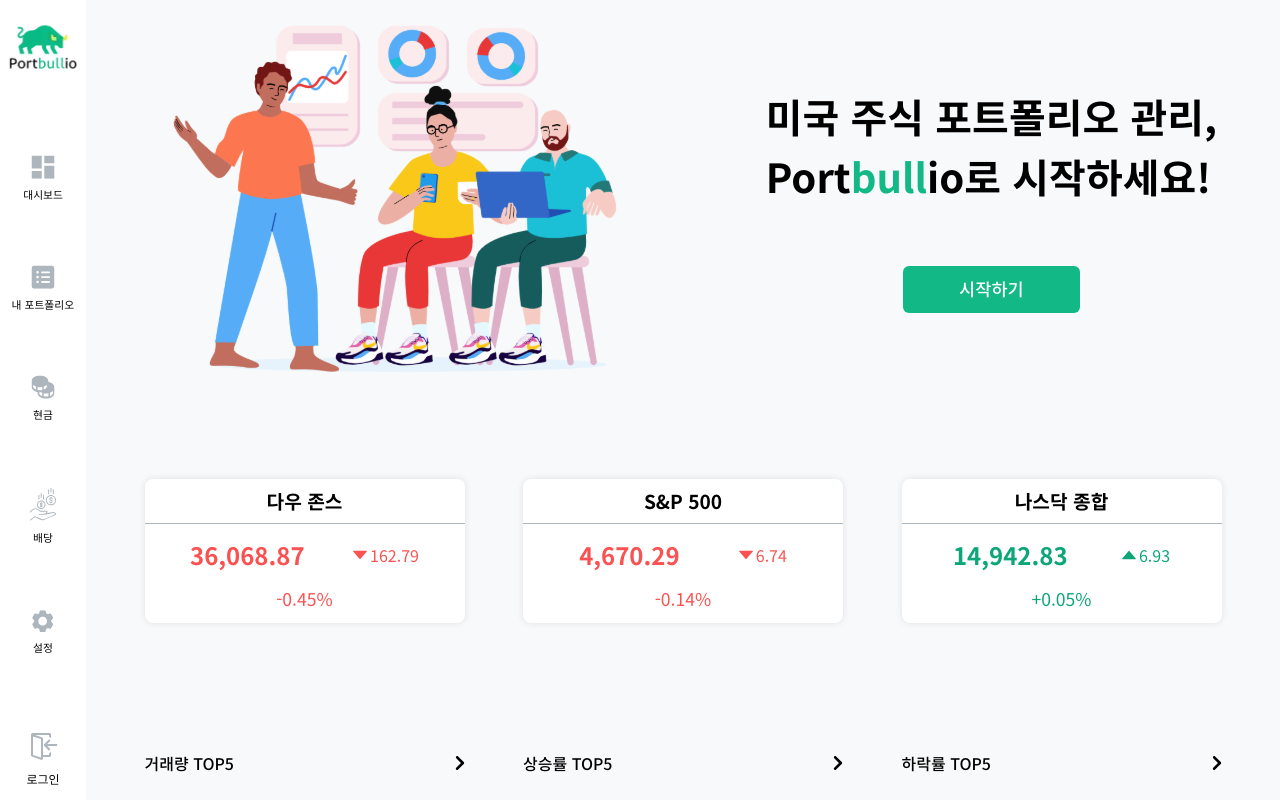
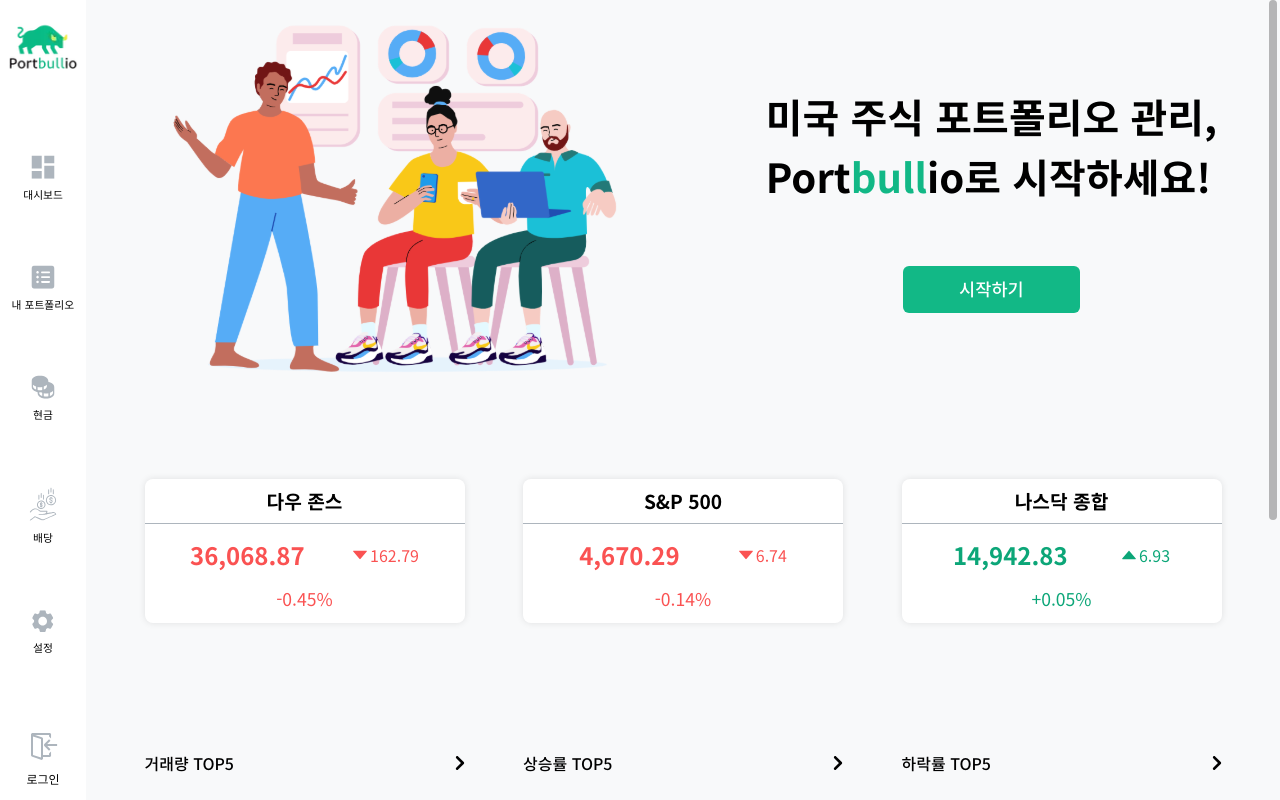
Before and after one commit to jaehyeon48/portbullio, a React app in the folder frontend/: page / in a window 1280 px wide. Shown: the top 800 px of the page. Built offline with nearby package versions, Linux system fonts and the light colour scheme; no server answers.

Commit message:
feat: 커스텀 스크롤바 구현
추후 구현할 사항:
1. 화면 resize시 크기 다시 계산
2. 마우스로 스크롤바 잡고 옮기기 구현
3. 스크롤바가 너무 작아지는 경우 어떻게 할것인지?

```diff
--- a/frontend/src/App.tsx
+++ b/frontend/src/App.tsx
@@ -9,6 +9,7 @@ import { checkAuth } from '@api/auth';
 import { useAuthUpdate } from '@hooks/Auth';
 import useThemeMode from '@hooks/Theme';
 import toast from '@lib/toast';
+import { GlobalCustomScrollBar } from '@hooks/ScrollBar';
 
 function App(): ReactElement {
 	const setAuth = useAuthUpdate();
@@ -25,6 +26,7 @@ function App(): ReactElement {
 
 	return (
 		<EventListeners>
+			<GlobalCustomScrollBar />
 			<Global.CSSReset />
 			<Global.GlobalFonts />
 			<Global.GlobalStyles />
--- /dev/null
+++ b/frontend/src/hooks/ScrollBar/GlobalCustomScrollBar.tsx
@@ -0,0 +1,43 @@
+import { useRef, useState, useEffect } from 'react';
+import { createPortal } from 'react-dom';
+import styled from 'styled-components';
+import { scrollBarMixin } from '@styles/mixins';
+
+const GlobalScrollBarThumb = styled.div`
+	${scrollBarMixin};
+	background-color: ${({ theme }) => theme.scrollBar.global.backgroundColor};
+`;
+
+export default function GlobalCustomScrollBar() {
+	const pageH = useRef(document.documentElement.offsetHeight);
+	const { innerHeight: windowH } = window;
+	const globalThumbRef = useRef<HTMLDivElement | null>(null);
+	const [thumbH, setThumbHeight] = useState(0);
+
+	useEffect(() => {
+		pageH.current = document.documentElement.offsetHeight;
+		if (windowH >= pageH.current) return;
+		setThumbHeight(windowH ** 2 / pageH.current);
+	}, [windowH]);
+
+	useEffect(() => {
+		function calculateThumbY() {
+			if (!globalThumbRef.current) return;
+			const { scrollY } = window;
+			const scrollYFactor = (pageH.current - thumbH) / (pageH.current - windowH);
+			const maxThumbScrollY = pageH.current - thumbH;
+			const thumbScrollY = scrollY * scrollYFactor;
+			const revisedThumbScrollY = thumbScrollY < 0 ? 0 : thumbScrollY;
+			globalThumbRef.current.style.transform = `translateY(${
+				revisedThumbScrollY > maxThumbScrollY ? maxThumbScrollY : revisedThumbScrollY
+			}px)`;
+		}
+		document.addEventListener('scroll', calculateThumbY);
+
+		return () => {
+			document.removeEventListener('scroll', calculateThumbY);
+		};
+	}, [pageH, thumbH, windowH]);
+
+	return createPortal(<GlobalScrollBarThumb height={thumbH} ref={globalThumbRef} />, document.body);
+}
--- /dev/null
+++ b/frontend/src/hooks/ScrollBar/index.ts
@@ -0,0 +1,2 @@
+export { default as GlobalCustomScrollBar } from './GlobalCustomScrollBar';
+export { default as useCustomScrollBar } from './useCustomScrollBar';
--- /dev/null
+++ b/frontend/src/hooks/ScrollBar/useCustomScrollBar.tsx
@@ -0,0 +1,75 @@
+import { useRef, useState, useEffect, MutableRefObject } from 'react';
+import styled, { StyledComponent, DefaultTheme } from 'styled-components';
+import { scrollBarMixin } from '@styles/mixins';
+import { ScrollBarThumbProps } from '@types';
+
+interface Props {
+	outerContainerRef: MutableRefObject<any>;
+	innerContainerRef: MutableRefObject<any>;
+	outerContainerBorderWidth: number;
+}
+
+interface ReturnType {
+	calculateThumbY: () => void;
+	ScrollBarThumb: StyledComponent<'div', DefaultTheme, ScrollBarThumbProps, never>;
+	thumbH: number;
+	thumbRef: MutableRefObject<HTMLDivElement | null>;
+}
+
+const ScrollBarThumb = styled.div`
+	${scrollBarMixin};
+	background-color: ${({ theme }) => theme.scrollBar.normal.backgroundColor};
+`;
+
+export default function useCustomScrollBar({
+	outerContainerRef,
+	innerContainerRef,
+	outerContainerBorderWidth
+}: Props): ReturnType {
+	const thumbRef = useRef<HTMLDivElement | null>(null);
+	const [thumbH, setThumbHeight] = useState(0);
+
+	useEffect(() => {
+		let intervalId: NodeJS.Timer;
+		function initThumbHeight() {
+			if (!outerContainerRef.current || !innerContainerRef.current || !thumbRef.current) return;
+			const { clientHeight: outerH } = outerContainerRef.current;
+			const { clientHeight: innerH } = innerContainerRef.current;
+			if (innerH <= outerH) return;
+			setThumbHeight(outerH ** 2 / innerH);
+			thumbRef.current.style.transform = `translateY(${outerContainerBorderWidth}px)`;
+			clearInterval(intervalId);
+		}
+
+		if (!outerContainerRef.current || !innerContainerRef.current || !thumbRef.current) {
+			intervalId = setInterval(initThumbHeight, 1);
+		} else initThumbHeight();
+	}, [outerContainerRef, innerContainerRef, thumbRef, outerContainerBorderWidth]);
+
+	function calculateThumbY() {
+		if (!thumbRef.current) return;
+		if (!outerContainerRef.current) return;
+		if (!innerContainerRef.current) return;
+
+		const { clientHeight: outerH } = outerContainerRef.current;
+		const { clientHeight: innerH } = innerContainerRef.current;
+		const { top: outerTop } = outerContainerRef.current.getBoundingClientRect();
+		const { top: innerTop } = innerContainerRef.current.getBoundingClientRect();
+		const innerContainerY = outerTop - innerTop;
+		const scrollYFactor = (innerH - thumbH) / (innerH - outerH);
+		const maxThumbScrollY = innerH - thumbH;
+		const thumbScrollY = innerContainerY * scrollYFactor;
+		const revisedThumbScrollY =
+			thumbScrollY < outerContainerBorderWidth ? outerContainerBorderWidth : thumbScrollY;
+		thumbRef.current.style.transform = `translateY(${
+			revisedThumbScrollY > maxThumbScrollY ? maxThumbScrollY : revisedThumbScrollY
+		}px)`;
+	}
+
+	return {
+		calculateThumbY,
+		ScrollBarThumb,
+		thumbH,
+		thumbRef
+	};
+}
--- a/frontend/src/styles/Global/Reset.tsx
+++ b/frontend/src/styles/Global/Reset.tsx
@@ -13,7 +13,8 @@ export default createGlobalStyle`
     margin: 0;
   }
   html, body {
-    height: 100%;
+    height: fit-content;
+    min-height: 100%;
   }
   body {
     line-height: 1.5;
--- a/frontend/src/styles/Global/Style.tsx
+++ b/frontend/src/styles/Global/Style.tsx
@@ -6,9 +6,13 @@ export default createGlobalStyle`
     font-family: NotoSansKR, -apple-system, BlinkMacSystemFont, 'Segoe UI', Roboto, Oxygen, Ubuntu, Cantarell, 'Open Sans', 'Helvetica Neue', sans-serif;
     background-color: ${({ theme }) => theme.base.bgColor};
     color: ${({ theme }) => theme.base.textColor};
+    ::-webkit-scrollbar {
+      width: 0;
+    }
   }
 
   #root {
+    position: relative;
     ${flexMixin}
   }
 
--- a/frontend/src/styles/Theme/index.ts
+++ b/frontend/src/styles/Theme/index.ts
@@ -38,6 +38,14 @@ export const lightTheme: DefaultTheme = {
 	input: {
 		labelColor: '#5B5B5B',
 		backgroundColor: '#FFF'
+	},
+	scrollBar: {
+		normal: {
+			backgroundColor: 'rgba(160, 160, 160, 0.4)'
+		},
+		global: {
+			backgroundColor: 'rgba(115, 115, 115, 0.5)'
+		}
 	}
 };
 
@@ -62,5 +70,13 @@ export const darkTheme: DefaultTheme = {
 	input: {
 		labelColor: '#BABABA',
 		backgroundColor: '#323645'
+	},
+	scrollBar: {
+		normal: {
+			backgroundColor: 'rgba(187, 187, 187, 0.4)'
+		},
+		global: {
+			backgroundColor: 'rgba(131, 131, 131, 0.5)'
+		}
 	}
 };
--- a/frontend/src/styles/mixins/index.ts
+++ b/frontend/src/styles/mixins/index.ts
@@ -4,3 +4,4 @@ export { default as buttonMixin } from './button';
 export { default as breakPoints } from './breakPoints';
 export { default as globalColors } from './globalColors';
 export { default as priceColor } from './priceColor';
+export { default as scrollBarMixin } from './scrollBarMixin';
--- /dev/null
+++ b/frontend/src/styles/mixins/scrollBarMixin.ts
@@ -0,0 +1,14 @@
+import { css } from 'styled-components';
+import { ScrollBarThumbProps } from '@types';
+
+const scrollBarMixin = css<ScrollBarThumbProps>`
+	position: absolute;
+	height: ${({ height }) => height}px;
+	cursor: pointer;
+	border-radius: 8px;
+	width: 8px;
+	top: 0px;
+	right: 3px;
+`;
+
+export default scrollBarMixin;
--- a/frontend/src/types/index.ts
+++ b/frontend/src/types/index.ts
@@ -30,3 +30,7 @@ export interface IconProps {
 	height?: number;
 	fill?: string;
 }
+
+export interface ScrollBarThumbProps {
+	height: number;
+}
```
Also changed, not shown: frontend/src/types/styled.d.ts (+8 -0 lines).
